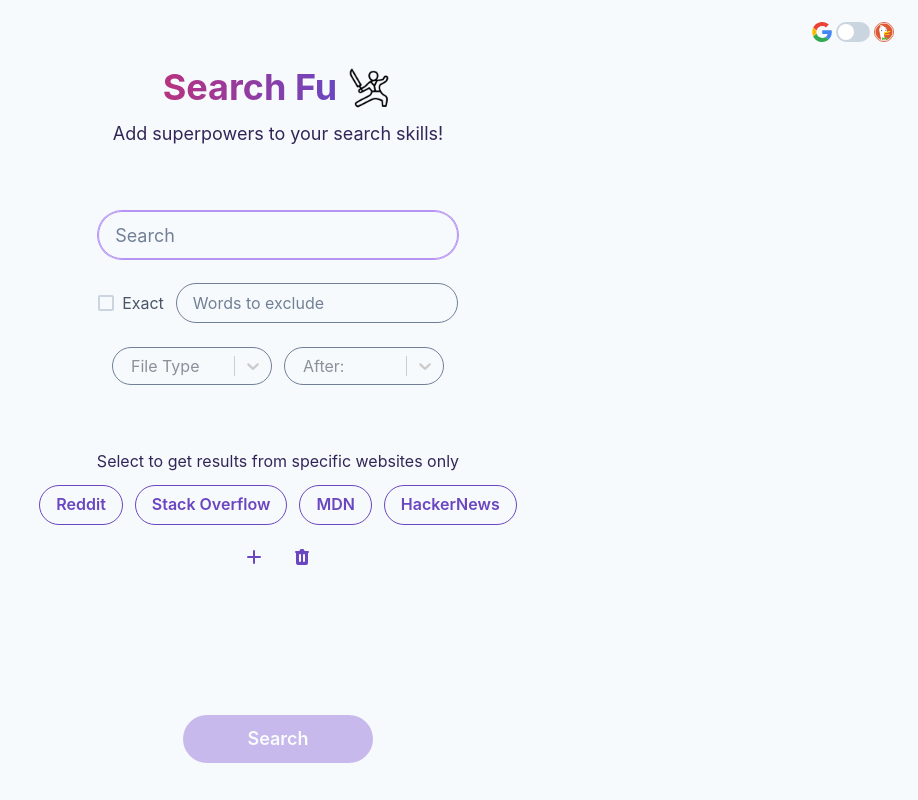
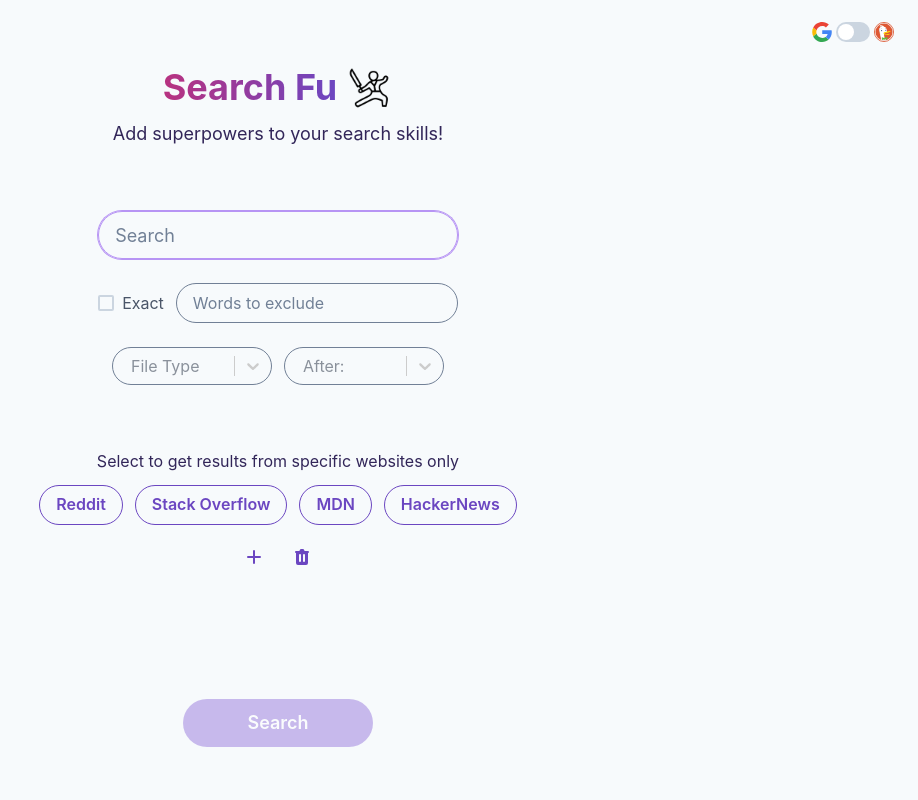
Before and after one commit to syedmehdiabbas/search-tool, a React (Vite) app: page / in a window 1280 px wide. Shown: the whole page, without its empty margins (362-1280 px from the left). Built offline with nearby package versions, Linux system fonts and the light colour scheme.

Commit message:
mt removed from search button

```diff
--- a/src/Home/components/SearchButton/index.jsx
+++ b/src/Home/components/SearchButton/index.jsx
@@ -9,7 +9,6 @@ function SearchButton({ isDisabled }) {
       px={16}
       type="submit"
       rounded="full"
-      mt={4}
       isDisabled={isDisabled}
     >
       Search
```
